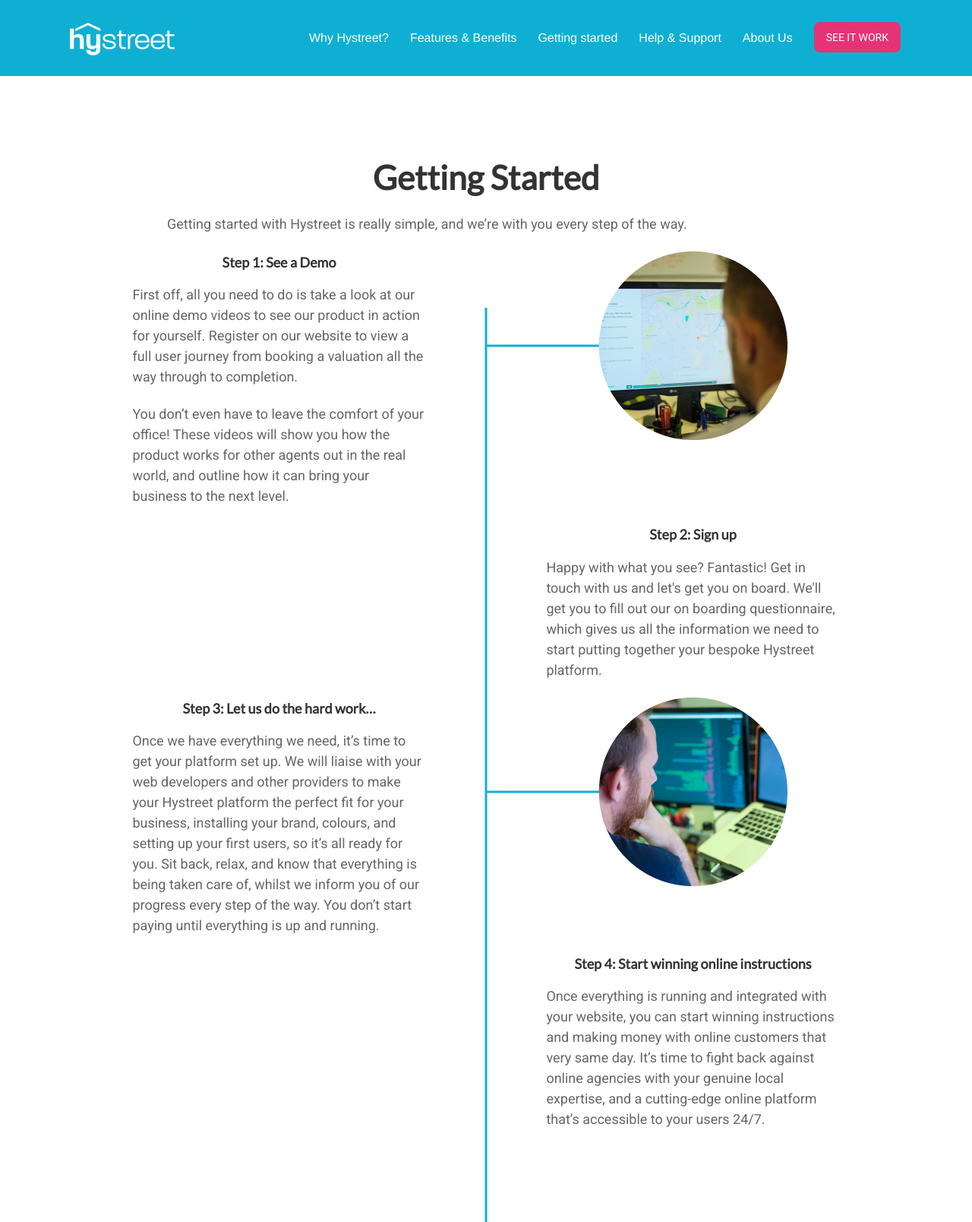
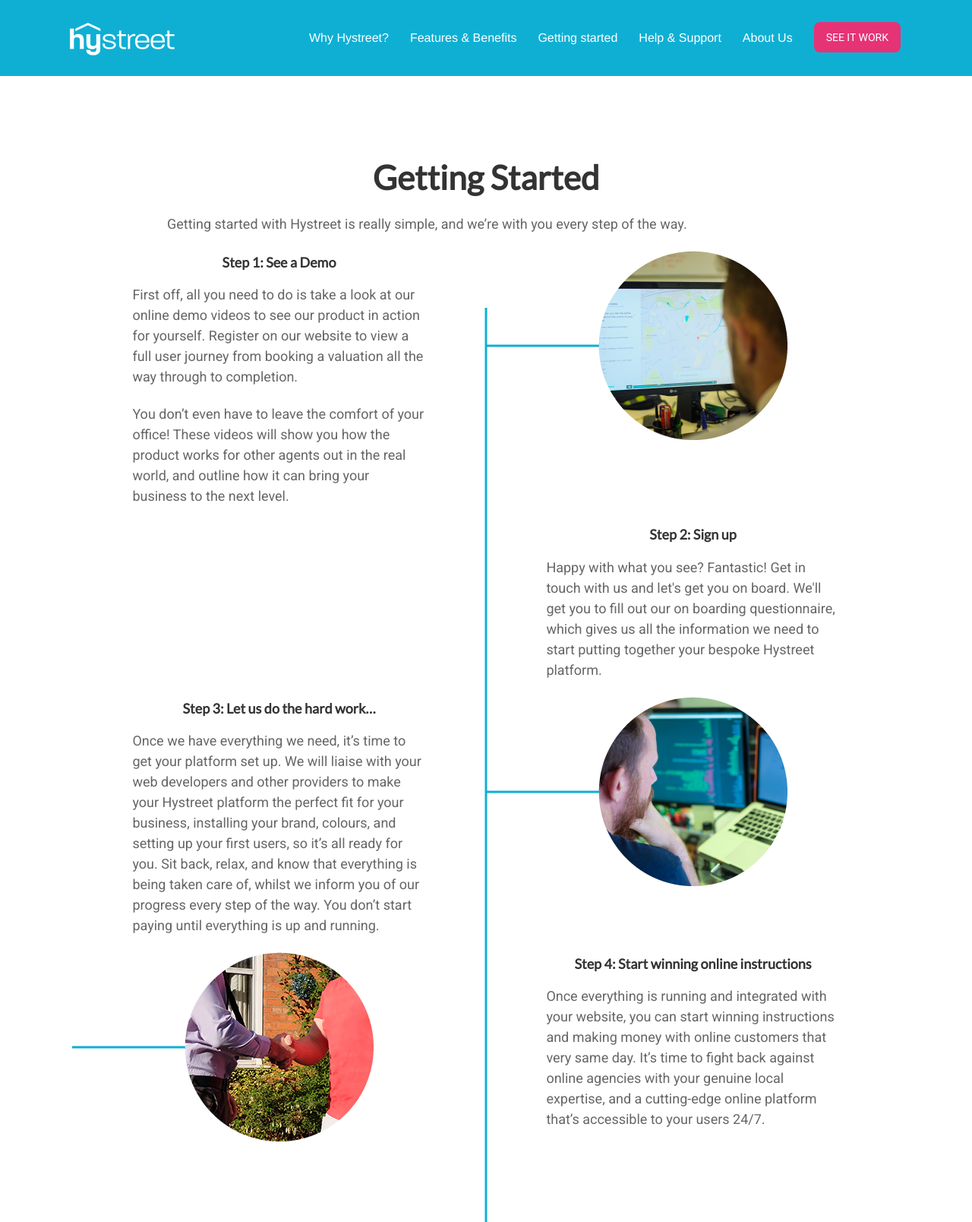
Before and after one commit to hystreet/hystreet.github.io, a Jekyll site: the page built from support/getting-started/index.html, in a window 1280 px wide. Shown: the top 1608 px of the page at 76% size. Built offline with Jekyll 4.4.1, drawn with Linux system fonts in a browser that asks for light colours; some web fonts are replaced; a script that is not in the unit is left out; grey boxes are pictures that could not be loaded.

Commit message:
Update index.html

```diff
--- a/support/getting-started/index.html
+++ b/support/getting-started/index.html
@@ -53,6 +53,11 @@
           </div>
         </div>
               <div class="large-12 columns">
+                           <div class="large-6 columns left layout-text">
+              <div class="getting-started__wrap">
+                <img src="/images/gs-handshake.png">
+              </div>
+          </div>
       <div class="large-6 columns right">
       <h3>Step 4: Start winning online instructions</h3>
       <p>Once everything is running and integrated with your website, you can start winning instructions and making money with online customers that very same day. It’s time to fight back against online agencies with your genuine local expertise, and a cutting-edge online platform that’s accessible to your users 24/7.</p>
```
